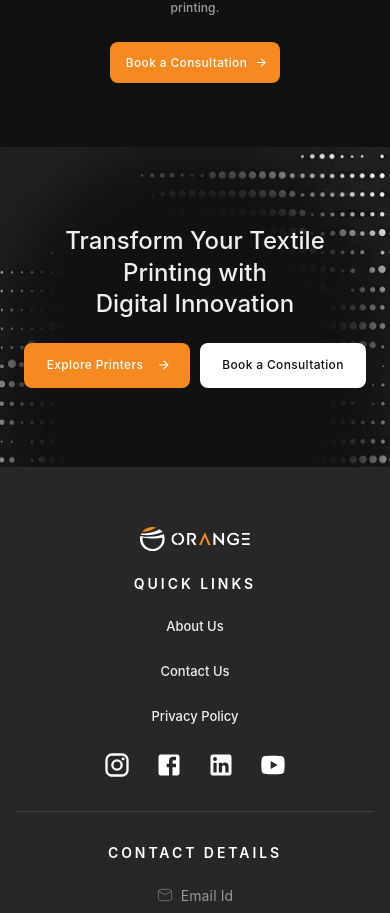
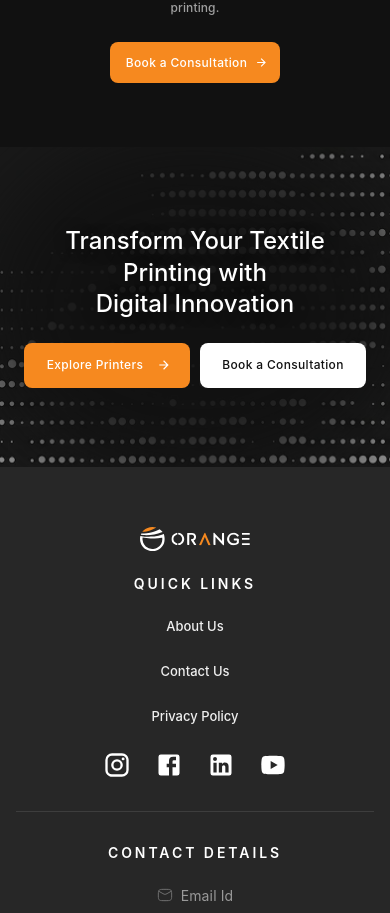
Before and after one commit to off-social/orange-webapp, a Next.js app: page /products in a window 390 px wide. Shown: the part 3956-4869 px from the top of the page. Built offline with nearby package versions, Linux system fonts and the light colour scheme; a web font is replaced by a local one; what @mui/material-nextjs would draw is missing.

Commit message:
fixed mobile bg image

```diff
--- a/components/home/TextileHero.tsx
+++ b/components/home/TextileHero.tsx
@@ -21,28 +21,68 @@ const TextileHero = () => {
       }}
     >
       {/* Mobile background image */}
-      <Box sx={{ display: { xs: "block", md: "none" }, position: "absolute", inset: 0 }}>
-        <Image src="/mobileimg01.webp" alt="Background" fill style={{ objectFit: "cover", objectPosition: "center" }} priority />
-      </Box>
-
-      {/* Desktop background image */}
-      <Box sx={{ display: { xs: "none", md: "block" }, position: "absolute", inset: 0 }}>
-        <Image src="/bgimg.webp" alt="Background" fill style={{ objectFit: "cover", objectPosition: "center" }} priority />
-      </Box>
-
-      {/* Mobile: dark blurred circle — right side */}
       <Box
         sx={{
           display: { xs: "block", md: "none" },
           position: "absolute",
-          right: 0,
-          top: "-0.426px",
-          width: "392px",
-          height: "482px",
-          borderRadius: "482px",
+          inset: 0,
+          zIndex: 0,
+        }}
+      >
+        <Image
+          src="/MOBILEIMG01.webp"
+          alt="Background"
+          fill
+          sizes="100vw"
+          style={{ objectFit: "cover", objectPosition: "center" }}
+          priority
+        />
+      </Box>
+
+      {/* Desktop background image */}
+      <Box
+        sx={{
+          display: { xs: "none", md: "block" },
+          position: "absolute",
+          inset: 0,
+          zIndex: 0,
+        }}
+      >
+        <Image
+          src="/bgimg.webp"
+          alt="Background"
+          fill
+          sizes="100vw"
+          style={{ objectFit: "cover", objectPosition: "center" }}
+          priority
+        />
+      </Box>
+
+      {/* Mobile: dark scrim + centered blur for text legibility */}
+      <Box
+        sx={{
+          display: { xs: "block", md: "none" },
+          position: "absolute",
+          inset: 0,
+          background: "rgba(17, 17, 17, 0.45)",
+          zIndex: 1,
+          pointerEvents: "none",
+        }}
+      />
+      <Box
+        sx={{
+          display: { xs: "block", md: "none" },
+          position: "absolute",
+          left: "50%",
+          top: "50%",
+          transform: "translate(-50%, -50%)",
+          width: "110%",
+          height: "110%",
+          borderRadius: "50%",
           background: "#111",
-          filter: "blur(30px)",
-          zIndex: 0,
+          filter: "blur(40px)",
+          opacity: 0.92,
+          zIndex: 2,
           pointerEvents: "none",
         }}
       />
@@ -61,7 +101,7 @@ const TextileHero = () => {
           opacity: 0.99,
           background: "#111",
           filter: "blur(60px)",
-          zIndex: 0,
+          zIndex: 2,
           pointerEvents: "none",
         }}
       />
@@ -70,7 +110,7 @@ const TextileHero = () => {
       <Box
         sx={{
           position: "relative",
-          zIndex: 1,
+          zIndex: 4,
           display: "flex",
           flexDirection: "column",
           alignItems: "center",
@@ -85,13 +125,17 @@ const TextileHero = () => {
       >
         <Typography
           sx={{
-            color: "#EFEFEF",
+            color: "#FFF",
             textAlign: "center",
             fontFamily: "Inter, sans-serif",
             fontSize: { xs: "24px", sm: "28px", md: "30px", lg: "40px" },
             fontWeight: 500,
             lineHeight: { xs: "31.2px", sm: "36px", md: "40px", lg: "52px" },
             letterSpacing: { xs: 0, sm: "-0.3px", md: "-0.5px", lg: "-1px" },
+            textShadow: {
+              xs: "0 2px 16px rgba(0, 0, 0, 0.45)",
+              md: "none",
+            },
           }}
         >
           Transform Your Textile Printing with
```
